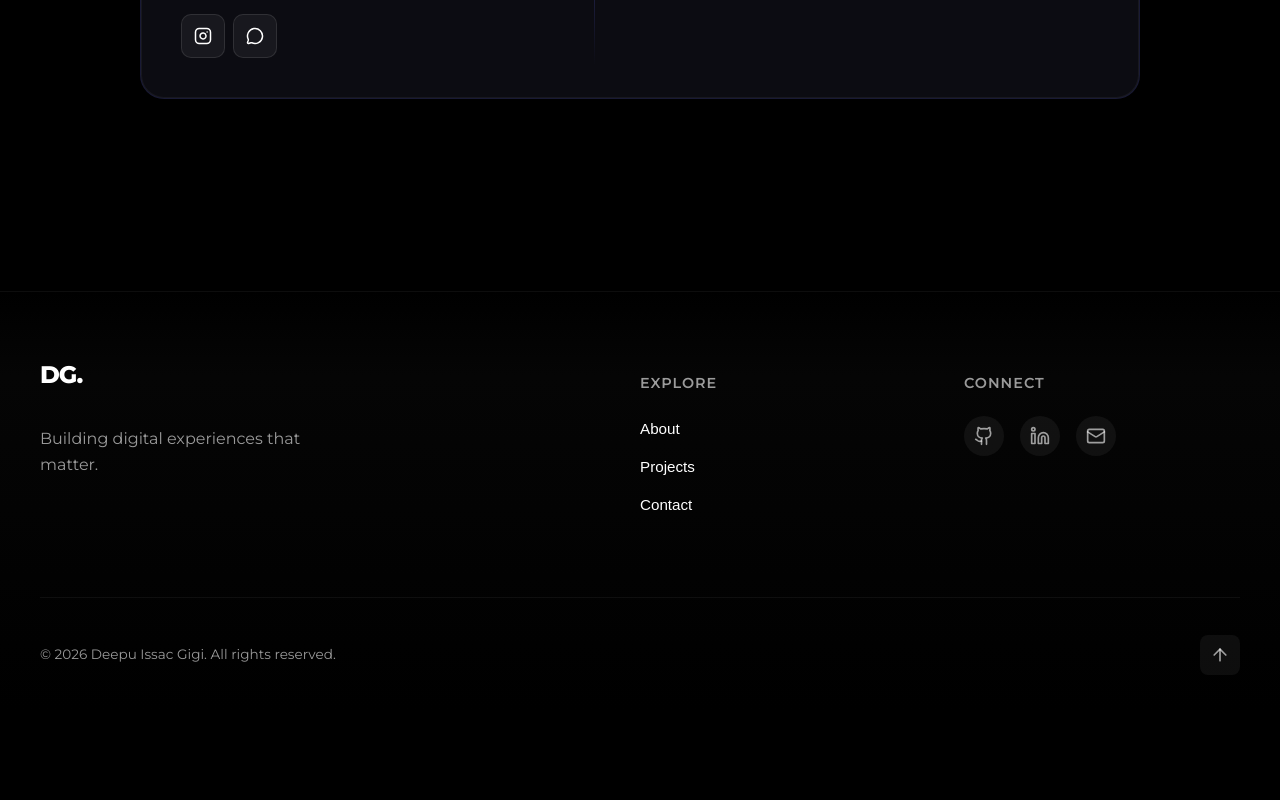
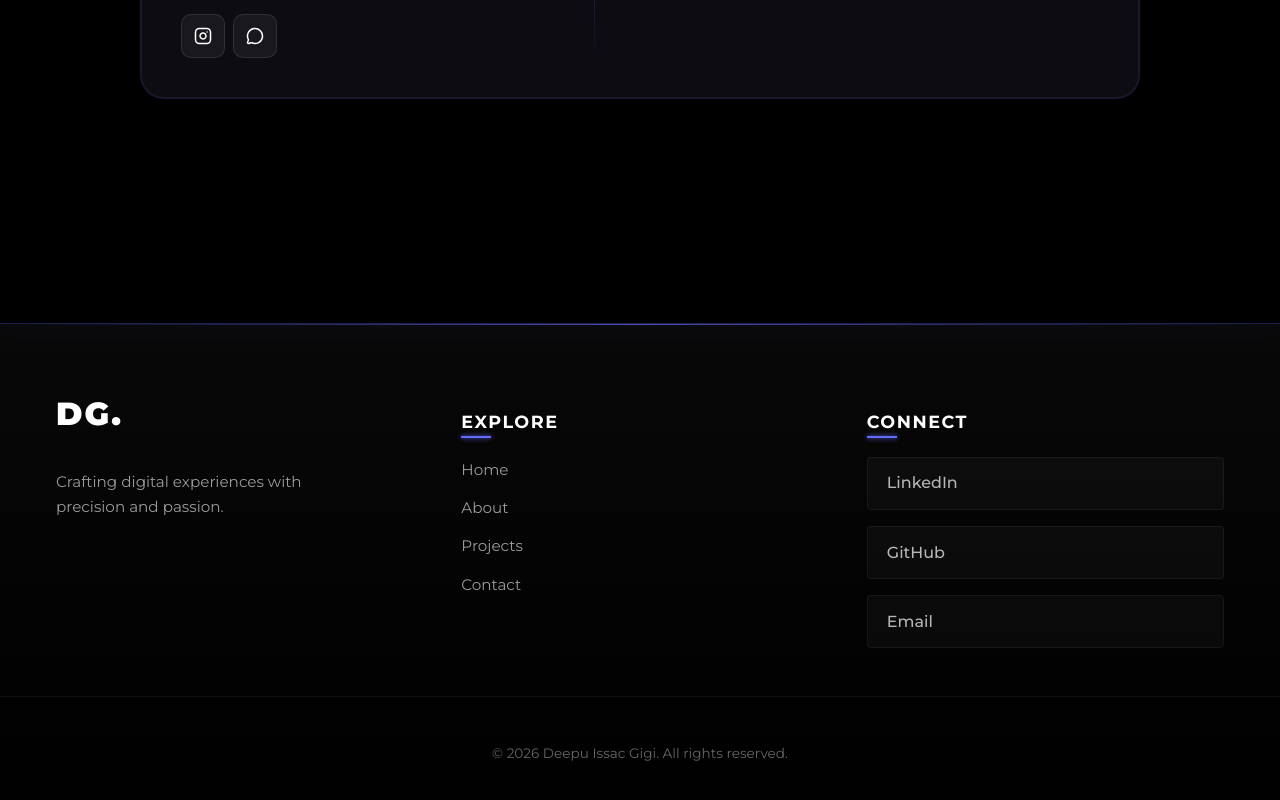
Before and after one commit to deepuissacgigi/deepuissacgigi-web, a React (Vite) app: page / in a window 1280 px wide. Shown: the part 4901-5701 px from the top of the page. Before the commit the page ends 5612 px from the top, so only its background shows below. Built offline with nearby package versions, Linux system fonts and the light colour scheme; no server answers.

Commit message:
revert(footer): Revert footer redesign - Restored original Footer.jsx - Removed Footer.scss (styles are in index.scss) - Kept LCP optimizations

```diff
--- a/src/components/layout/Footer.jsx
+++ b/src/components/layout/Footer.jsx
@@ -1,59 +1,64 @@
-import React from 'react';
-import { Github, Linkedin, Mail, ArrowUp } from 'lucide-react';
-import { Link } from 'react-router-dom'; // Assuming react-router is used
-import './Footer.scss';
+
 
 const Footer = () => {
-    const scrollToTop = () => {
+    const year = new Date().getFullYear();
+
+    const scrollToSection = (id) => {
+        const element = document.getElementById(id);
+        if (element) {
+            element.scrollIntoView({ behavior: 'smooth' });
+        } else {
             window.scrollTo({ top: 0, behavior: 'smooth' });
+        }
     };
 
     return (
-        <footer className="footer">
-            <div className="footer__container">
-                <div className="footer__top">
-                    {/* Brand */}
-                    <div className="footer__brand">
-                        <span className="footer__logo">DG.</span>
-                        <p className="footer__tagline">
-                            Building digital experiences that matter.
+        <footer className="site-footer">
+            <div className="container footer-grid">
+                {/* Brand Column */}
+                <div className="footer-col brand-col">
+                    <div className="footer-logo" onClick={() => scrollToSection('home')}>
+                        <span className="logo-text">DG.</span>
+                    </div>
+                    <p className="footer-tagline">
+                        Crafting digital experiences with precision and passion.
                     </p>
                 </div>
 
-                    {/* Navigation */}
-                    <div className="footer__nav">
-                        <h4 className="footer__heading">Explore</h4>
-                        <ul className="footer__links">
-                            <li><button onClick={() => document.getElementById('about')?.scrollIntoView({ behavior: 'smooth' })}>About</button></li>
-                            <li><button onClick={() => document.getElementById('projects')?.scrollIntoView({ behavior: 'smooth' })}>Projects</button></li>
-                            <li><button onClick={() => document.getElementById('contact')?.scrollIntoView({ behavior: 'smooth' })}>Contact</button></li>
+                {/* Navigation Column */}
+                <div className="footer-col nav-col">
+                    <h4>Explore</h4>
+                    <ul className="footer-links">
+                        <li><button onClick={() => scrollToSection('home')}>Home</button></li>
+                        <li><button onClick={() => scrollToSection('about')}>About</button></li>
+                        <li><button onClick={() => scrollToSection('projects')}>Projects</button></li>
+                        <li><button onClick={() => scrollToSection('contact')}>Contact</button></li>
                     </ul>
                 </div>
 
-                    {/* Socials */}
-                    <div className="footer__socials">
-                        <h4 className="footer__heading">Connect</h4>
-                        <div className="footer__social-icons">
-                            <a href="https://github.com/deepuissacgigi" target="_blank" rel="noopener noreferrer" aria-label="GitHub">
-                                <Github size={20} />
+                {/* Social/Connect Column */}
+                <div className="footer-col social-col">
+                    <h4>Connect</h4>
+                    <div className="social-links">
+                        <a href="https://www.linkedin.com/in/deepuissacgigi/" target="_blank" rel="noopener noreferrer" className="social-link">
+                            <span className="link-text">LinkedIn</span>
+                            <span className="link-decoration"></span>
                         </a>
-                            <a href="https://linkedin.com/in/deepuissacgigi" target="_blank" rel="noopener noreferrer" aria-label="LinkedIn">
-                                <Linkedin size={20} />
+                        <a href="https://github.com/deepuissacgigi" target="_blank" rel="noopener noreferrer" className="social-link">
+                            <span className="link-text">GitHub</span>
+                            <span className="link-decoration"></span>
                         </a>
-                            <a href="mailto:deepuissacgigi@gmail.com" aria-label="Email">
-                                <Mail size={20} />
+                        <a href="mailto:deepuissacgigi@gmail.com" className="social-link">
+                            <span className="link-text">Email</span>
+                            <span className="link-decoration"></span>
                         </a>
                     </div>
                 </div>
             </div>
 
-                <div className="footer__bottom">
-                    <p className="footer__copyright">
-                        &copy; {new Date().getFullYear()} Deepu Issac Gigi. All rights reserved.
-                    </p>
-                    <button className="footer__scroll-top" onClick={scrollToTop} aria-label="Scroll to top">
-                        <ArrowUp size={20} />
-                    </button>
+            <div className="footer-bottom">
+                <div className="container">
+                    <p>&copy; {year} Deepu Issac Gigi. All rights reserved.</p>
                 </div>
             </div>
         </footer>
--- a/src/components/layout/Footer.scss
+++ /dev/null
@@ -1,160 +0,0 @@
-/* =========================================
-   FOOTER SECTION - Modern Glass Design
-   ========================================= */
-
-$accent: #646cff;
-$text-light: #ffffff;
-$text-muted: rgba(255, 255, 255, 0.6);
-$bg-dark: #0a0a0a;
-
-.footer {
-    background: linear-gradient(to bottom, transparent, #050505 20%, #000 100%);
-    border-top: 1px solid rgba(255, 255, 255, 0.05);
-    padding: 4rem 1.5rem 2rem;
-    position: relative;
-    z-index: 10;
-    margin-top: 4rem;
-
-    &__container {
-        max-width: 1200px;
-        margin: 0 auto;
-    }
-
-    &__top {
-        display: grid;
-        grid-template-columns: 2fr 1fr 1fr;
-        gap: 3rem;
-        margin-bottom: 4rem;
-
-        @media (max-width: 768px) {
-            grid-template-columns: 1fr;
-            gap: 2.5rem;
-            text-align: center;
-        }
-    }
-
-    /* Brand */
-    &__brand {
-        display: flex;
-        flex-direction: column;
-        gap: 1rem;
-
-        @media (max-width: 768px) {
-            align-items: center;
-        }
-    }
-
-    &__logo {
-        font-size: 1.5rem;
-        font-weight: 800;
-        color: $text-light;
-        letter-spacing: -1px;
-    }
-
-    &__tagline {
-        color: $text-muted;
-        max-width: 300px;
-        line-height: 1.6;
-    }
-
-    /* Navigation & Links */
-    &__heading {
-        font-size: 0.9rem;
-        text-transform: uppercase;
-        letter-spacing: 1px;
-        color: $text-muted;
-        margin-bottom: 1.5rem;
-        font-weight: 600;
-    }
-
-    &__links {
-        list-style: none;
-        padding: 0;
-        display: flex;
-        flex-direction: column;
-        gap: 0.75rem;
-
-        button {
-            background: none;
-            border: none;
-            padding: 0;
-            color: $text-light;
-            font-size: 0.95rem;
-            cursor: pointer;
-            transition: color 0.3s ease;
-
-            &:hover {
-                color: $accent;
-            }
-        }
-    }
-
-    /* Social Icons */
-    &__social-icons {
-        display: flex;
-        gap: 1rem;
-
-        @media (max-width: 768px) {
-            justify-content: center;
-        }
-
-        a {
-            display: flex;
-            align-items: center;
-            justify-content: center;
-            width: 40px;
-            height: 40px;
-            background: rgba(255, 255, 255, 0.05);
-            border-radius: 50%;
-            color: $text-muted;
-            transition: all 0.3s ease;
-            border: 1px solid transparent;
-
-            &:hover {
-                background: rgba(100, 108, 255, 0.1);
-                color: $accent;
-                border-color: rgba(100, 108, 255, 0.3);
-                transform: translateY(-3px);
-            }
-        }
-    }
-
-    /* Bottom Bar */
-    &__bottom {
-        border-top: 1px solid rgba(255, 255, 255, 0.05);
-        padding-top: 2rem;
-        display: flex;
-        justify-content: space-between;
-        align-items: center;
-
-        @media (max-width: 768px) {
-            flex-direction: column;
-            gap: 1.5rem;
-        }
-    }
-
-    &__copyright {
-        color: $text-muted;
-        font-size: 0.85rem;
-    }
-
-    &__scroll-top {
-        background: rgba(255, 255, 255, 0.05);
-        border: none;
-        width: 40px;
-        height: 40px;
-        border-radius: 8px;
-        color: $text-muted;
-        cursor: pointer;
-        display: flex;
-        align-items: center;
-        justify-content: center;
-        transition: all 0.3s ease;
-
-        &:hover {
-            background: $accent;
-            color: #fff;
-            transform: translateY(-3px);
-        }
-    }
-}
```
Lines whose indentation alone changed are shown as unchanged.
